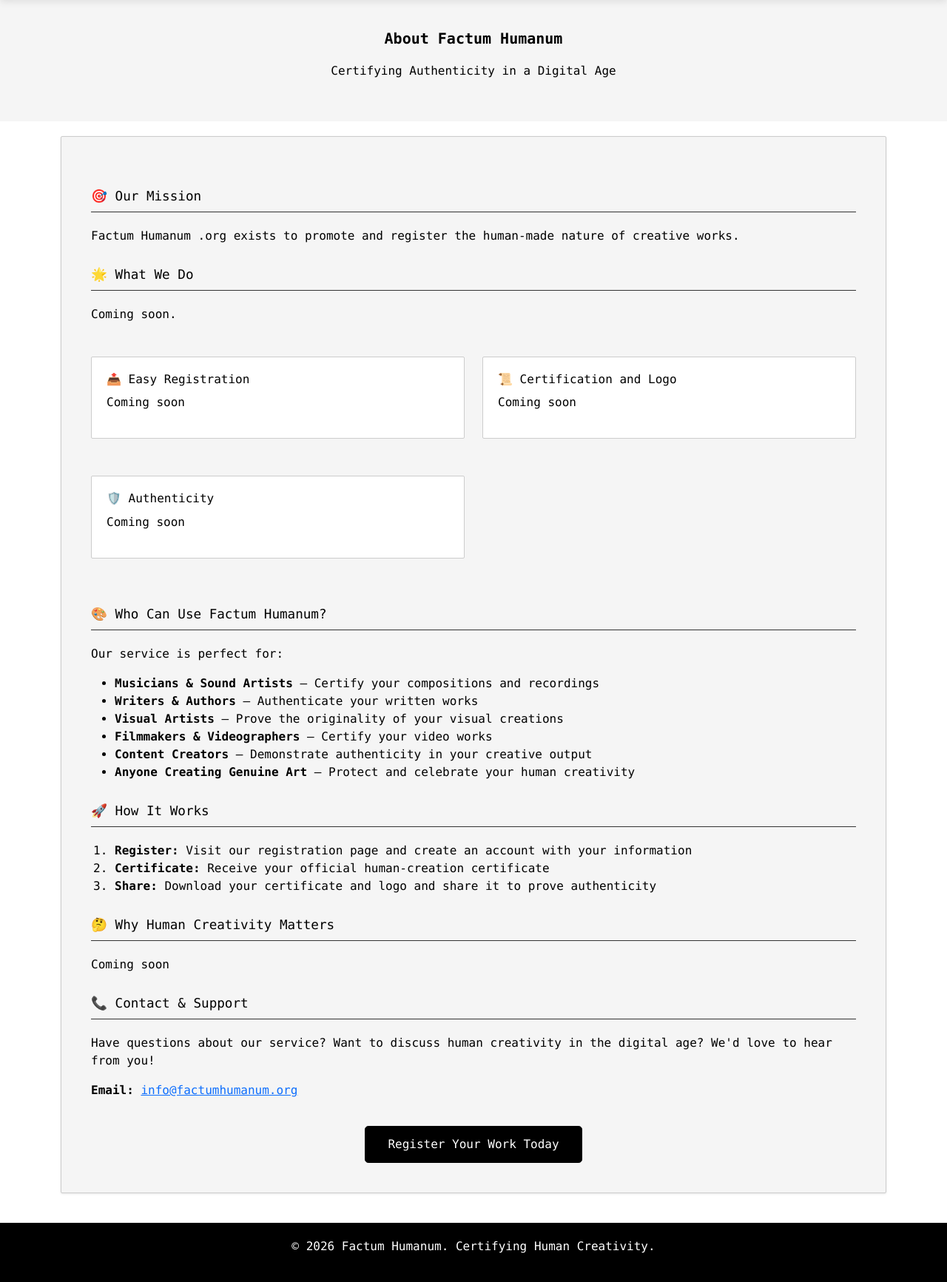
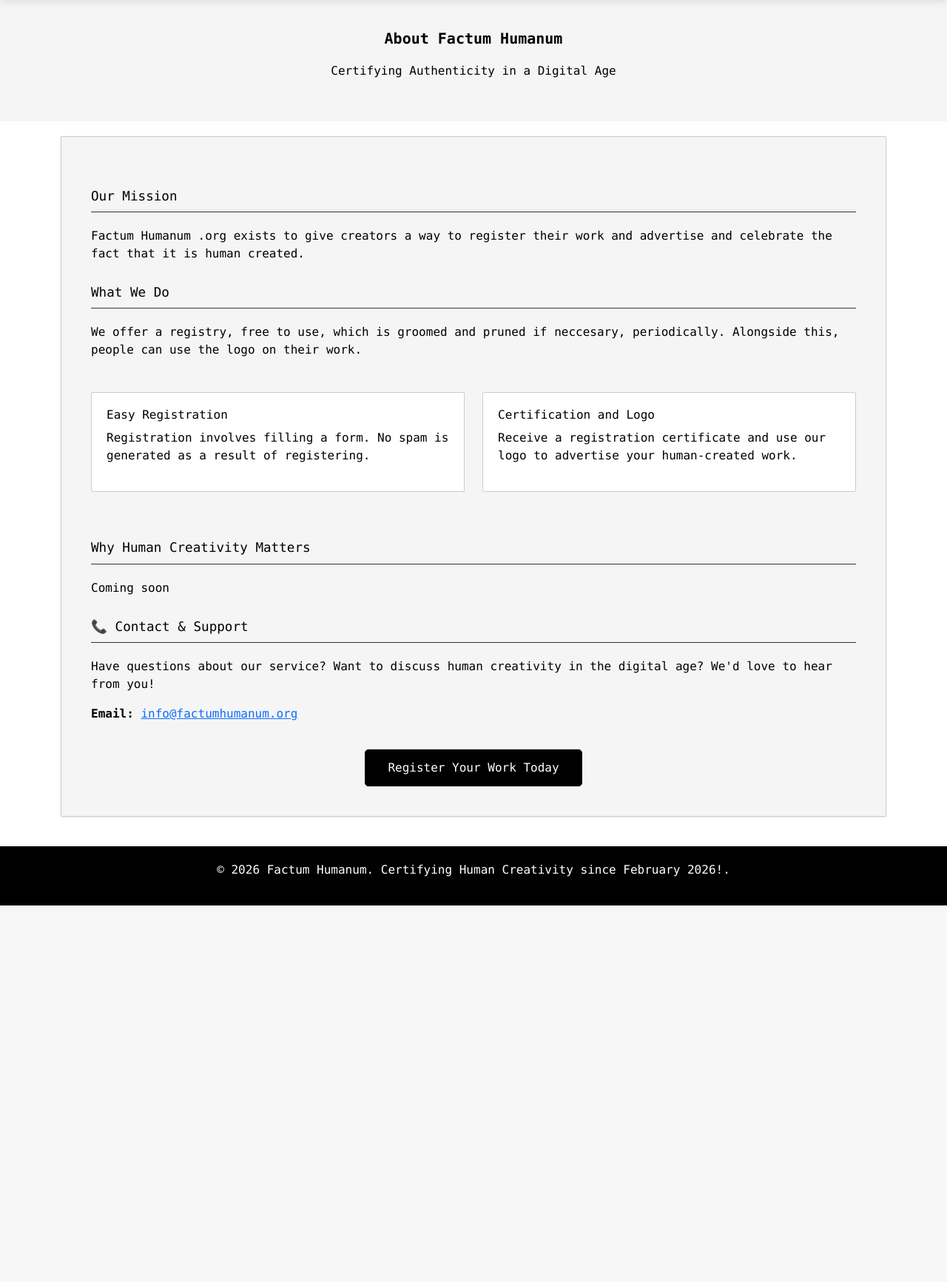
Before and after one commit to jamesth1978/grumble, a Django app: page /about/ in a window 1280 px wide. Shown: the part 54-1787 px from the top of the page at 74% size. After the commit the page ends 1278 px from the top, so only its background shows below. Run offline with Django 5.2, Linux system fonts and the light colour scheme.

Commit message:
reduced the bullshit on about.html

```diff
--- a/factum_humanum/templates/about.html
+++ b/factum_humanum/templates/about.html
@@ -133,58 +133,36 @@
 
     <div class="container">
         <div class="content-section">
-            <h2>🎯 Our Mission</h2>
+            <h2>Our Mission</h2>
             <p>
-                Factum Humanum .org exists to promote and register the human-made nature of creative works.
+                Factum Humanum .org exists to give creators a way to register their work and advertise and celebrate the fact that it is human created.
             </p>
 
-            <h2>🌟 What We Do</h2>
+            <h2>What We Do</h2>
             <p>
-                Coming soon. </p>
+                We offer a registry, free to use, which is groomed and pruned if neccesary, periodically.  Alongside this, people can use the logo on their work. </p>
 
             <div class="row">
                 <div class="col-md-6">
                     <div class="feature-box">
-                        <h4>📤 Easy Registration</h4>
-                        <p>Coming soon</div>
+                        <h4>Easy Registration</h4>
+                        <p>Registration involves filling a form.  No spam is generated as a result of registering.</div>
                 </div>
 
                 <div class="col-md-6">
                     <div class="feature-box">
-                        <h4>📜 Certification and Logo</h4>
-                        <p>Coming soon</p>
+                        <h4>Certification and Logo</h4>
+                        <p>Receive a registration certificate and use our logo to advertise your human-created work.</p>
                     </div>
                 </div>
-                <div class="col-md-6">
-                    <div class="feature-box">
-                        <h4>🛡️ Authenticity</h4>
-                        <p>Coming soon</div>
-                </div>
+
             </div>
-
-            <h2>🎨 Who Can Use Factum Humanum?</h2>
-            <p>
-                Our service is perfect for:
-            </p>
-            <ul>
-                <li><strong>Musicians & Sound Artists</strong> – Certify your compositions and recordings</li>
-                <li><strong>Writers & Authors</strong> – Authenticate your written works</li>
-                <li><strong>Visual Artists</strong> – Prove the originality of your visual creations</li>
-                <li><strong>Filmmakers & Videographers</strong> – Certify your video works</li>
-                <li><strong>Content Creators</strong> – Demonstrate authenticity in your creative output</li>
-                <li><strong>Anyone Creating Genuine Art</strong> – Protect and celebrate your human creativity</li>
-            </ul>
-
-            <h2>🚀 How It Works</h2>
-            <ol>
-                <li><strong>Register:</strong> Visit our registration page and create an account with your information</li>
-                <li><strong>Certificate:</strong> Receive your official human-creation certificate</li>
-                <li><strong>Share:</strong> Download your certificate and logo and share it to prove authenticity</li>
-            </ol>
 
 
 
-            <h2>🤔 Why Human Creativity Matters</h2>
+
+
+            <h2>Why Human Creativity Matters</h2>
             <p>
                 Coming soon</p>
 
@@ -203,7 +181,7 @@
     </div>
 
     <footer style="background: #000000; color: white; text-align: center; padding: 20px; margin-top: 40px;">
-        <p>&copy; 2026 Factum Humanum. Certifying Human Creativity.</p>
+        <p>&copy; 2026 Factum Humanum. Certifying Human Creativity since February 2026!.</p>
     </footer>
 
     <script src="https://cdn.jsdelivr.net/npm/bootstrap@5.1.3/dist/js/bootstrap.bundle.min.js"></script>
```
Also changed, not shown: factum_humanum/templates/index.html (+10 -11 lines).
